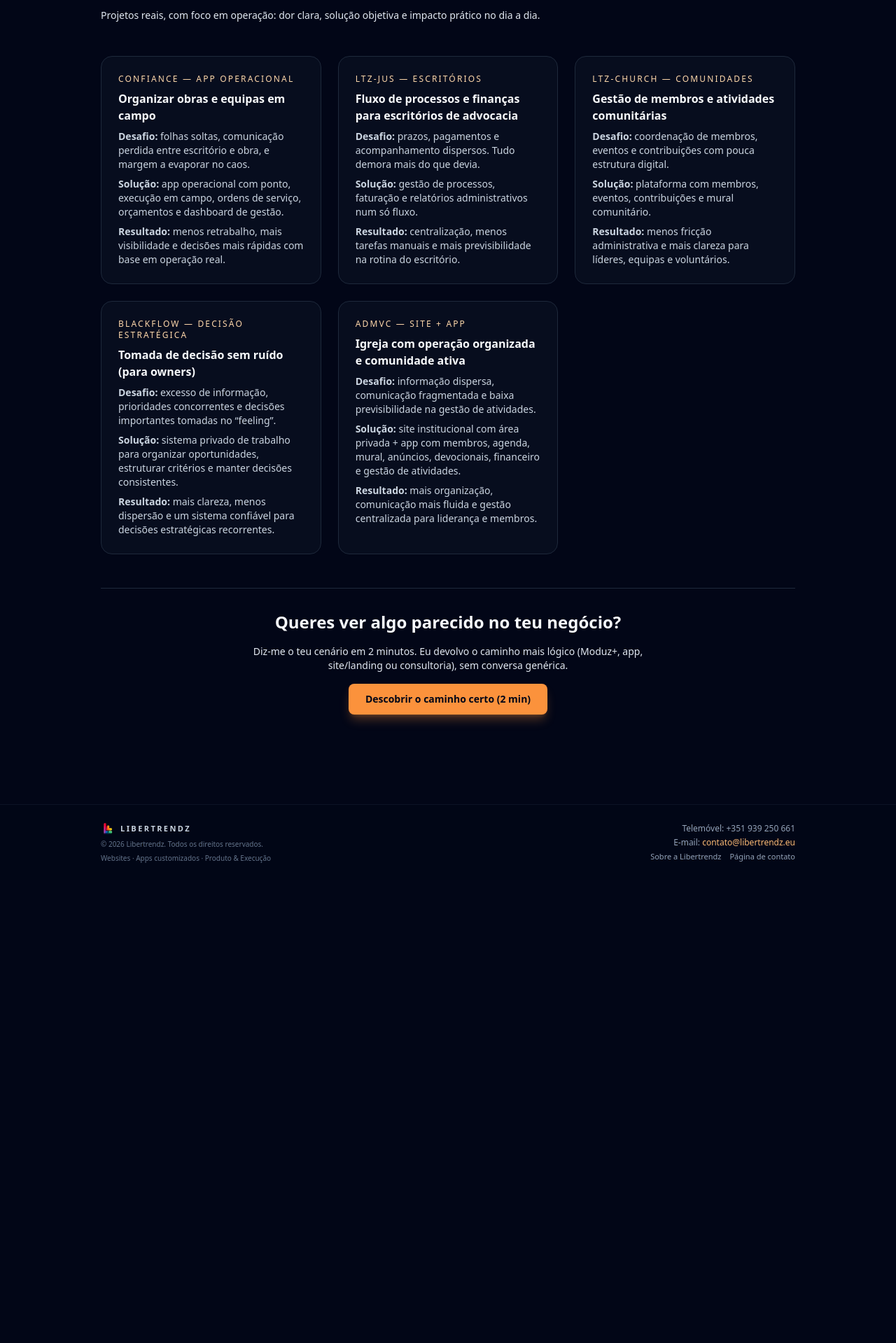
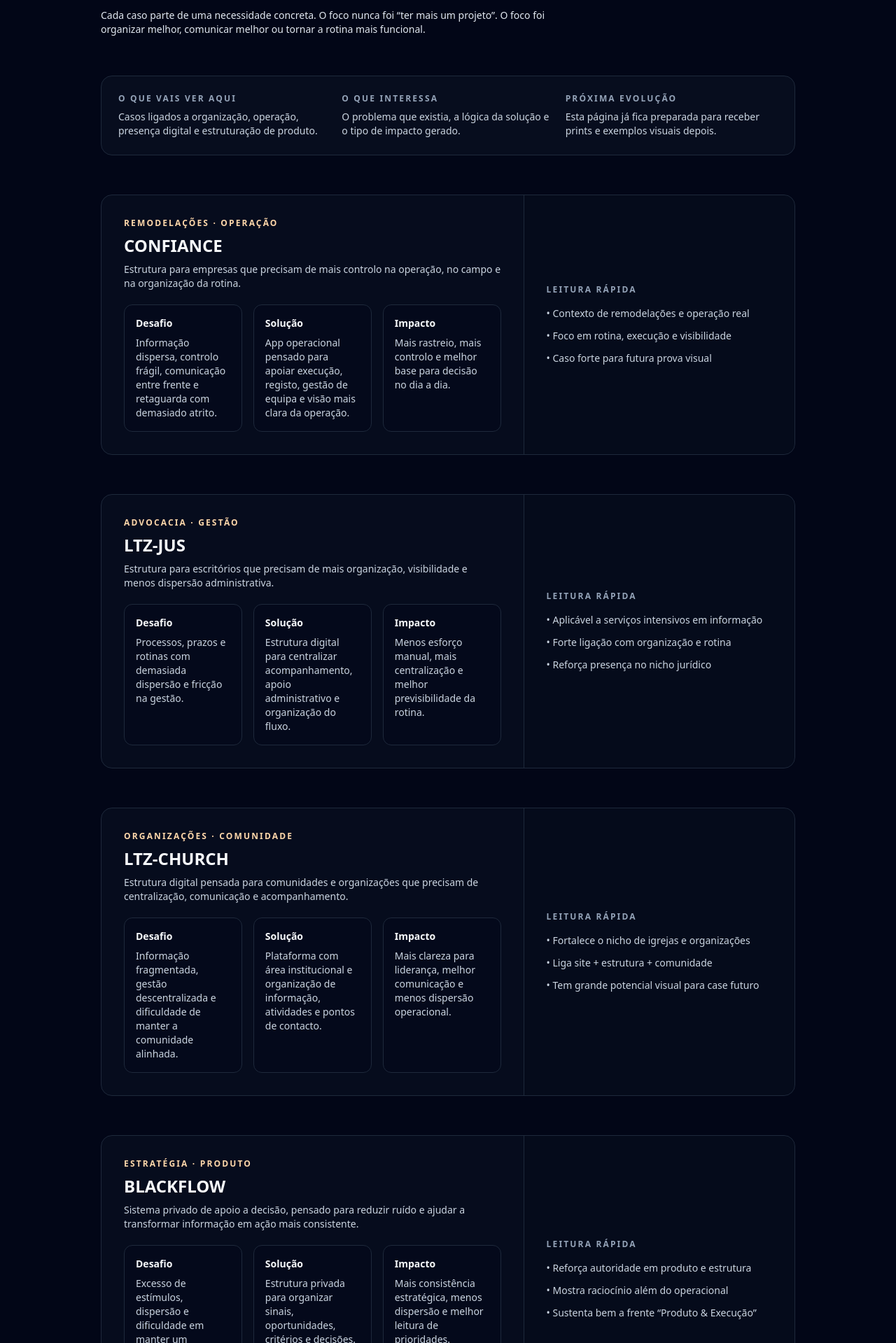
Before and after one commit to libertrendz/libertrendz-site, a Next.js app: page /cases in a window 1280 px wide. Shown: the part 261-2180 px from the top of the page at 70% size. Before the commit the page ends 1519 px from the top, so only its background shows below. Built offline with nearby package versions, Linux system fonts and the light colour scheme.

Commit message:
Update page.tsx

```diff
--- a/app/cases/page.tsx
+++ b/app/cases/page.tsx
@@ -1,137 +1,337 @@
 // app/cases/page.tsx
-
-import React from "react";
 
 export default function CasesPage() {
   return (
     <main className="min-h-[calc(100vh-5rem)] bg-slate-950 text-slate-50">
-      <section className="container-page py-12 lg:py-16 space-y-12">
+      <section className="container-page py-12 lg:py-16 space-y-14">
         {/* HERO */}
         <div className="max-w-3xl space-y-4">
           <p className="text-xs font-semibold uppercase tracking-[0.2em] text-accent-400">
             Cases
           </p>
+
           <h1 className="text-3xl font-bold leading-tight md:text-4xl">
-            Provas de valor: o que já entregámos na prática
+            Projetos pensados para resolver contexto real, não só para parecer bonitos.
           </h1>
+
           <p className="text-sm text-slate-200 max-w-2xl">
-            Projetos reais, com foco em operação: dor clara, solução objetiva e impacto prático no dia a dia.
+            Cada caso parte de uma necessidade concreta. O foco nunca foi “ter mais um
+            projeto”. O foco foi organizar melhor, comunicar melhor ou tornar a rotina
+            mais funcional.
           </p>
         </div>
 
-        {/* CASES LIST */}
-        <div className="grid gap-6 md:grid-cols-2 lg:grid-cols-3">
-          {/* CONFIANCE */}
-          <article className="rounded-2xl border border-slate-800 bg-slate-900/40 p-6 text-sm text-slate-200">
-            <p className="text-xs uppercase tracking-[0.18em] text-accent-300">
-              CONFIANCE — App operacional
-            </p>
-            <h3 className="mt-2 text-base font-semibold text-slate-50">
-              Organizar obras e equipas em campo
-            </h3>
-            <p className="mt-2 text-slate-300">
-              <strong>Desafio:</strong> folhas soltas, comunicação perdida entre escritório e obra, e margem a evaporar no caos.
+        {/* INTRO */}
+        <div className="rounded-2xl border border-slate-800 bg-slate-900/40 p-6">
+          <div className="grid gap-4 md:grid-cols-3">
+            <div className="text-sm text-slate-200">
+              <p className="text-xs font-semibold uppercase tracking-[0.18em] text-slate-400">
+                O que vais ver aqui
               </p>
               <p className="mt-2 text-slate-300">
-              <strong>Solução:</strong> app operacional com ponto, execução em campo, ordens de serviço, orçamentos e dashboard de gestão.
+                Casos ligados a organização, operação, presença digital e estruturação de produto.
+              </p>
+            </div>
+
+            <div className="text-sm text-slate-200">
+              <p className="text-xs font-semibold uppercase tracking-[0.18em] text-slate-400">
+                O que interessa
               </p>
               <p className="mt-2 text-slate-300">
-              <strong>Resultado:</strong> menos retrabalho, mais visibilidade e decisões mais rápidas com base em operação real.
+                O problema que existia, a lógica da solução e o tipo de impacto gerado.
               </p>
+            </div>
+
+            <div className="text-sm text-slate-200">
+              <p className="text-xs font-semibold uppercase tracking-[0.18em] text-slate-400">
+                Próxima evolução
+              </p>
+              <p className="mt-2 text-slate-300">
+                Esta página já fica preparada para receber prints e exemplos visuais depois.
+              </p>
+            </div>
+          </div>
+        </div>
+
+        {/* CASE 1 */}
+        <article className="rounded-2xl border border-slate-800 bg-slate-900/35 overflow-hidden">
+          <div className="grid gap-0 lg:grid-cols-[1.4fr,0.9fr]">
+            <div className="p-8 space-y-5">
+              <div className="space-y-2">
+                <p className="text-xs font-semibold uppercase tracking-[0.18em] text-accent-300">
+                  Remodelações · Operação
+                </p>
+                <h2 className="text-2xl font-semibold text-slate-50">
+                  CONFIANCE
+                </h2>
+                <p className="text-sm text-slate-300">
+                  Estrutura para empresas que precisam de mais controlo na operação, no
+                  campo e na organização da rotina.
+                </p>
+              </div>
+
+              <div className="grid gap-4 md:grid-cols-3">
+                <div className="rounded-xl border border-slate-800 bg-slate-950/30 p-4 text-sm">
+                  <p className="font-semibold text-slate-50">Desafio</p>
+                  <p className="mt-2 text-slate-300">
+                    Informação dispersa, controlo frágil, comunicação entre frente e retaguarda
+                    com demasiado atrito.
+                  </p>
+                </div>
+
+                <div className="rounded-xl border border-slate-800 bg-slate-950/30 p-4 text-sm">
+                  <p className="font-semibold text-slate-50">Solução</p>
+                  <p className="mt-2 text-slate-300">
+                    App operacional pensado para apoiar execução, registo, gestão de equipa
+                    e visão mais clara da operação.
+                  </p>
+                </div>
+
+                <div className="rounded-xl border border-slate-800 bg-slate-950/30 p-4 text-sm">
+                  <p className="font-semibold text-slate-50">Impacto</p>
+                  <p className="mt-2 text-slate-300">
+                    Mais rastreio, mais controlo e melhor base para decisão no dia a dia.
+                  </p>
+                </div>
+              </div>
+            </div>
+
+            <div className="border-t border-slate-800 lg:border-t-0 lg:border-l bg-slate-950/20 p-8 flex flex-col justify-center">
+              <p className="text-xs font-semibold uppercase tracking-[0.18em] text-slate-400">
+                Leitura rápida
+              </p>
+              <ul className="mt-4 space-y-3 text-sm text-slate-300">
+                <li>• Contexto de remodelações e operação real</li>
+                <li>• Foco em rotina, execução e visibilidade</li>
+                <li>• Caso forte para futura prova visual</li>
+              </ul>
+            </div>
+          </div>
         </article>
 
-          {/* LTZ-JUS */}
-          <article className="rounded-2xl border border-slate-800 bg-slate-900/40 p-6 text-sm text-slate-200">
-            <p className="text-xs uppercase tracking-[0.18em] text-accent-300">
-              LTZ-JUS — Escritórios
+        {/* CASE 2 */}
+        <article className="rounded-2xl border border-slate-800 bg-slate-900/35 overflow-hidden">
+          <div className="grid gap-0 lg:grid-cols-[1.4fr,0.9fr]">
+            <div className="p-8 space-y-5">
+              <div className="space-y-2">
+                <p className="text-xs font-semibold uppercase tracking-[0.18em] text-accent-300">
+                  Advocacia · Gestão
                 </p>
-            <h3 className="mt-2 text-base font-semibold text-slate-50">
-              Fluxo de processos e finanças para escritórios de advocacia
-            </h3>
+                <h2 className="text-2xl font-semibold text-slate-50">
+                  LTZ-JUS
+                </h2>
+                <p className="text-sm text-slate-300">
+                  Estrutura para escritórios que precisam de mais organização, visibilidade
+                  e menos dispersão administrativa.
+                </p>
+              </div>
+
+              <div className="grid gap-4 md:grid-cols-3">
+                <div className="rounded-xl border border-slate-800 bg-slate-950/30 p-4 text-sm">
+                  <p className="font-semibold text-slate-50">Desafio</p>
                   <p className="mt-2 text-slate-300">
-              <strong>Desafio:</strong> prazos, pagamentos e acompanhamento dispersos. Tudo demora mais do que devia.
+                    Processos, prazos e rotinas com demasiada dispersão e fricção na gestão.
                   </p>
+                </div>
+
+                <div className="rounded-xl border border-slate-800 bg-slate-950/30 p-4 text-sm">
+                  <p className="font-semibold text-slate-50">Solução</p>
                   <p className="mt-2 text-slate-300">
-              <strong>Solução:</strong> gestão de processos, faturação e relatórios administrativos num só fluxo.
+                    Estrutura digital para centralizar acompanhamento, apoio administrativo
+                    e organização do fluxo.
                   </p>
+                </div>
+
+                <div className="rounded-xl border border-slate-800 bg-slate-950/30 p-4 text-sm">
+                  <p className="font-semibold text-slate-50">Impacto</p>
                   <p className="mt-2 text-slate-300">
-              <strong>Resultado:</strong> centralização, menos tarefas manuais e mais previsibilidade na rotina do escritório.
+                    Menos esforço manual, mais centralização e melhor previsibilidade da rotina.
                   </p>
+                </div>
+              </div>
+            </div>
+
+            <div className="border-t border-slate-800 lg:border-t-0 lg:border-l bg-slate-950/20 p-8 flex flex-col justify-center">
+              <p className="text-xs font-semibold uppercase tracking-[0.18em] text-slate-400">
+                Leitura rápida
+              </p>
+              <ul className="mt-4 space-y-3 text-sm text-slate-300">
+                <li>• Aplicável a serviços intensivos em informação</li>
+                <li>• Forte ligação com organização e rotina</li>
+                <li>• Reforça presença no nicho jurídico</li>
+              </ul>
+            </div>
+          </div>
         </article>
 
-          {/* LTZ-CHURCH */}
-          <article className="rounded-2xl border border-slate-800 bg-slate-900/40 p-6 text-sm text-slate-200">
-            <p className="text-xs uppercase tracking-[0.18em] text-accent-300">
-              LTZ-CHURCH — Comunidades
+        {/* CASE 3 */}
+        <article className="rounded-2xl border border-slate-800 bg-slate-900/35 overflow-hidden">
+          <div className="grid gap-0 lg:grid-cols-[1.4fr,0.9fr]">
+            <div className="p-8 space-y-5">
+              <div className="space-y-2">
+                <p className="text-xs font-semibold uppercase tracking-[0.18em] text-accent-300">
+                  Organizações · Comunidade
                 </p>
-            <h3 className="mt-2 text-base font-semibold text-slate-50">
-              Gestão de membros e atividades comunitárias
-            </h3>
+                <h2 className="text-2xl font-semibold text-slate-50">
+                  LTZ-CHURCH
+                </h2>
+                <p className="text-sm text-slate-300">
+                  Estrutura digital pensada para comunidades e organizações que precisam
+                  de centralização, comunicação e acompanhamento.
+                </p>
+              </div>
+
+              <div className="grid gap-4 md:grid-cols-3">
+                <div className="rounded-xl border border-slate-800 bg-slate-950/30 p-4 text-sm">
+                  <p className="font-semibold text-slate-50">Desafio</p>
                   <p className="mt-2 text-slate-300">
-              <strong>Desafio:</strong> coordenação de membros, eventos e contribuições com pouca estrutura digital.
+                    Informação fragmentada, gestão descentralizada e dificuldade de manter
+                    a comunidade alinhada.
                   </p>
+                </div>
+
+                <div className="rounded-xl border border-slate-800 bg-slate-950/30 p-4 text-sm">
+                  <p className="font-semibold text-slate-50">Solução</p>
                   <p className="mt-2 text-slate-300">
-              <strong>Solução:</strong> plataforma com membros, eventos, contribuições e mural comunitário.
+                    Plataforma com área institucional e organização de informação, atividades
+                    e pontos de contacto.
                   </p>
+                </div>
+
+                <div className="rounded-xl border border-slate-800 bg-slate-950/30 p-4 text-sm">
+                  <p className="font-semibold text-slate-50">Impacto</p>
                   <p className="mt-2 text-slate-300">
-              <strong>Resultado:</strong> menos fricção administrativa e mais clareza para líderes, equipas e voluntários.
+                    Mais clareza para liderança, melhor comunicação e menos dispersão operacional.
                   </p>
+                </div>
+              </div>
+            </div>
+
+            <div className="border-t border-slate-800 lg:border-t-0 lg:border-l bg-slate-950/20 p-8 flex flex-col justify-center">
+              <p className="text-xs font-semibold uppercase tracking-[0.18em] text-slate-400">
+                Leitura rápida
+              </p>
+              <ul className="mt-4 space-y-3 text-sm text-slate-300">
+                <li>• Fortalece o nicho de igrejas e organizações</li>
+                <li>• Liga site + estrutura + comunidade</li>
+                <li>• Tem grande potencial visual para case futuro</li>
+              </ul>
+            </div>
+          </div>
         </article>
 
-          {/* BLACKFLOW */}
-          <article className="rounded-2xl border border-slate-800 bg-slate-900/40 p-6 text-sm text-slate-200">
-            <p className="text-xs uppercase tracking-[0.18em] text-accent-300">
-              BLACKFLOW — Decisão estratégica
+        {/* CASE 4 */}
+        <article className="rounded-2xl border border-slate-800 bg-slate-900/35 overflow-hidden">
+          <div className="grid gap-0 lg:grid-cols-[1.4fr,0.9fr]">
+            <div className="p-8 space-y-5">
+              <div className="space-y-2">
+                <p className="text-xs font-semibold uppercase tracking-[0.18em] text-accent-300">
+                  Estratégia · Produto
                 </p>
-            <h3 className="mt-2 text-base font-semibold text-slate-50">
-              Tomada de decisão sem ruído (para owners)
-            </h3>
+                <h2 className="text-2xl font-semibold text-slate-50">
+                  BLACKFLOW
+                </h2>
+                <p className="text-sm text-slate-300">
+                  Sistema privado de apoio a decisão, pensado para reduzir ruído e ajudar
+                  a transformar informação em ação mais consistente.
+                </p>
+              </div>
+
+              <div className="grid gap-4 md:grid-cols-3">
+                <div className="rounded-xl border border-slate-800 bg-slate-950/30 p-4 text-sm">
+                  <p className="font-semibold text-slate-50">Desafio</p>
                   <p className="mt-2 text-slate-300">
-              <strong>Desafio:</strong> excesso de informação, prioridades concorrentes e decisões importantes tomadas no “feeling”.
+                    Excesso de estímulos, dispersão e dificuldade em manter um processo
+                    estratégico consistente.
                   </p>
+                </div>
+
+                <div className="rounded-xl border border-slate-800 bg-slate-950/30 p-4 text-sm">
+                  <p className="font-semibold text-slate-50">Solução</p>
                   <p className="mt-2 text-slate-300">
-              <strong>Solução:</strong> sistema privado de trabalho para organizar oportunidades, estruturar critérios e manter decisões consistentes.
+                    Estrutura privada para organizar sinais, oportunidades, critérios e decisões.
                   </p>
+                </div>
+
+                <div className="rounded-xl border border-slate-800 bg-slate-950/30 p-4 text-sm">
+                  <p className="font-semibold text-slate-50">Impacto</p>
                   <p className="mt-2 text-slate-300">
-              <strong>Resultado:</strong> mais clareza, menos dispersão e um sistema confiável para decisões estratégicas recorrentes.
+                    Mais consistência estratégica, menos dispersão e melhor leitura de prioridades.
                   </p>
+                </div>
+              </div>
+            </div>
+
+            <div className="border-t border-slate-800 lg:border-t-0 lg:border-l bg-slate-950/20 p-8 flex flex-col justify-center">
+              <p className="text-xs font-semibold uppercase tracking-[0.18em] text-slate-400">
+                Leitura rápida
+              </p>
+              <ul className="mt-4 space-y-3 text-sm text-slate-300">
+                <li>• Reforça autoridade em produto e estrutura</li>
+                <li>• Mostra raciocínio além do operacional</li>
+                <li>• Sustenta bem a frente “Produto &amp; Execução”</li>
+              </ul>
+            </div>
+          </div>
         </article>
 
-          {/* ADMVC */}
-          <article className="rounded-2xl border border-slate-800 bg-slate-900/40 p-6 text-sm text-slate-200">
-            <p className="text-xs uppercase tracking-[0.18em] text-accent-300">
-              ADMVC — Site + App
+        {/* BLOCOS DE FORÇA */}
+        <div className="grid gap-4 md:grid-cols-3">
+          <div className="rounded-2xl border border-slate-800 bg-slate-900/40 p-6 text-sm text-slate-200">
+            <p className="text-xs font-semibold uppercase tracking-[0.18em] text-accent-300">
+              Nichos já validados
             </p>
-            <h3 className="mt-2 text-base font-semibold text-slate-50">
-              Igreja com operação organizada e comunidade ativa
-            </h3>
-            <p className="mt-2 text-slate-300">
-              <strong>Desafio:</strong> informação dispersa, comunicação fragmentada e baixa previsibilidade na gestão de atividades.
+            <p className="mt-3 text-slate-300">
+              Remodelações, advocacia, serviços, vendas e organizações.
             </p>
-            <p className="mt-2 text-slate-300">
-              <strong>Solução:</strong> site institucional com área privada + app com membros, agenda, mural, anúncios, devocionais, financeiro e gestão de atividades.
-            </p>
-            <p className="mt-2 text-slate-300">
-              <strong>Resultado:</strong> mais organização, comunicação mais fluida e gestão centralizada para liderança e membros.
-            </p>
-          </article>
           </div>
 
-        {/* CTA */}
-        <div className="pt-8 border-t border-slate-800 text-center space-y-4">
+          <div className="rounded-2xl border border-slate-800 bg-slate-900/40 p-6 text-sm text-slate-200">
+            <p className="text-xs font-semibold uppercase tracking-[0.18em] text-accent-300">
+              O ponto em comum
+            </p>
+            <p className="mt-3 text-slate-300">
+              Resolver melhor a necessidade real do negócio, sem empurrar solução errada.
+            </p>
+          </div>
+
+          <div className="rounded-2xl border border-slate-800 bg-slate-900/40 p-6 text-sm text-slate-200">
+            <p className="text-xs font-semibold uppercase tracking-[0.18em] text-accent-300">
+              Próxima camada
+            </p>
+            <p className="mt-3 text-slate-300">
+              Inserir prints, mockups e evidências visuais para aumentar ainda mais a prova.
+            </p>
+          </div>
+        </div>
+
+        {/* CTA FINAL */}
+        <div className="pt-10 border-t border-slate-800 text-center space-y-4">
           <h2 className="text-2xl font-semibold text-slate-50">
-            Queres ver algo parecido no teu negócio?
+            Se o teu contexto pede algo mais ajustado, começamos por perceber isso.
           </h2>
+
           <p className="max-w-xl mx-auto text-sm text-slate-200">
-            Diz-me o teu cenário em 2 minutos. Eu devolvo o caminho mais lógico
-            (Moduz+, app, site/landing ou consultoria), sem conversa genérica.
+            Em vez de adivinhar a solução, primeiro definimos o caminho mais lógico.
           </p>
+
+          <div className="flex flex-wrap justify-center gap-3">
             <a
               href="/diagnostico"
               className="inline-flex items-center justify-center rounded-lg bg-accent-500 px-6 py-3 text-sm font-semibold text-slate-950 shadow-lg shadow-accent-500/30 transition hover:bg-accent-400"
             >
-            Descobrir o caminho certo (2 min)
+              Fazer diagnóstico
             </a>
+
+            <a
+              href="https://wa.me/351910287128?text=Olá,%20vi%20os%20cases%20da%20Libertrendz%20e%20quero%20entender%20o%20que%20faz%20sentido%20para%20o%20meu%20caso."
+              target="_blank"
+              rel="noreferrer"
+              className="inline-flex items-center justify-center rounded-lg border border-slate-700 px-6 py-3 text-sm font-semibold text-slate-100 transition hover:border-slate-500 hover:bg-slate-900/60"
+            >
+              Falar no WhatsApp
+            </a>
+          </div>
         </div>
       </section>
     </main>
```
Lines whose indentation alone changed are shown as unchanged.
